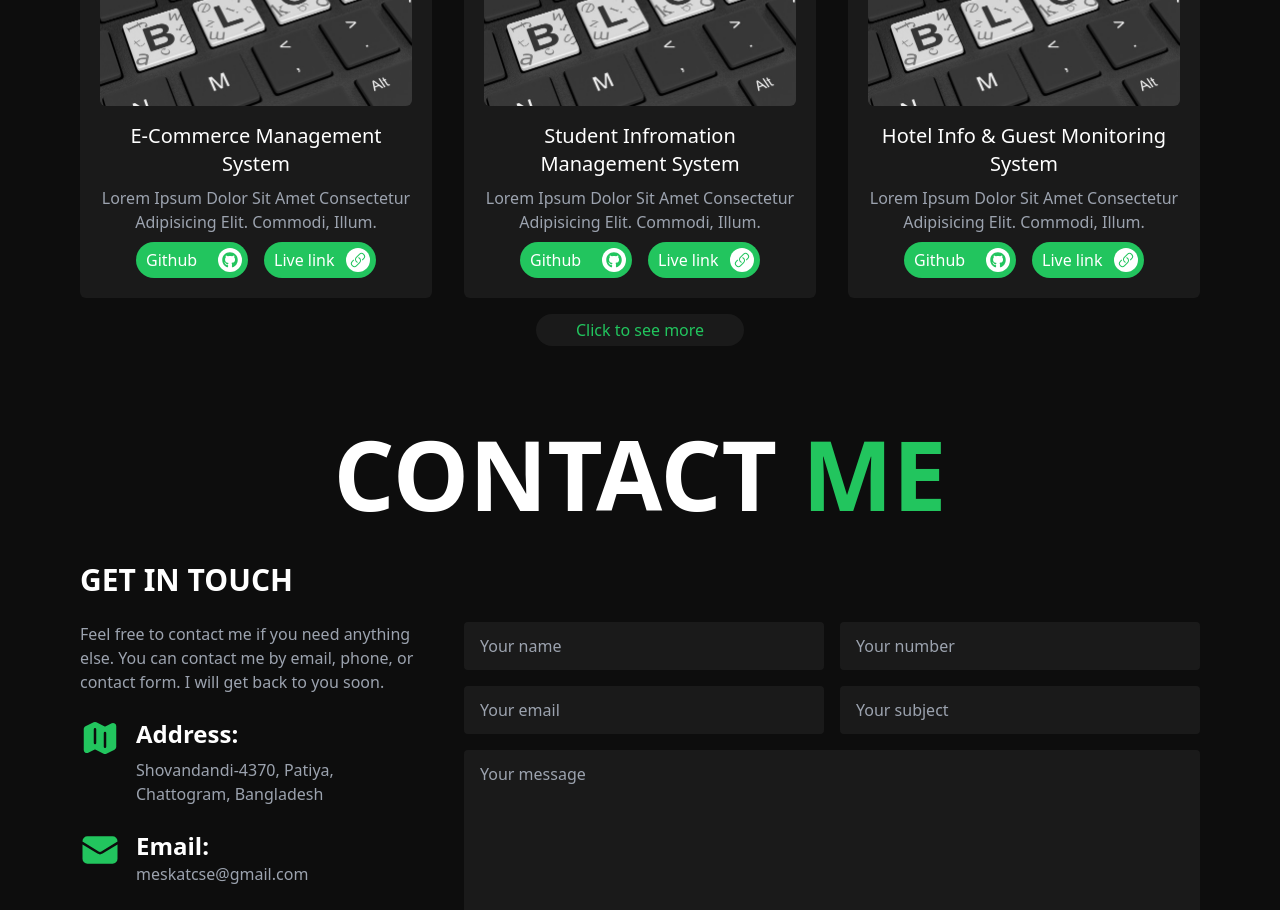
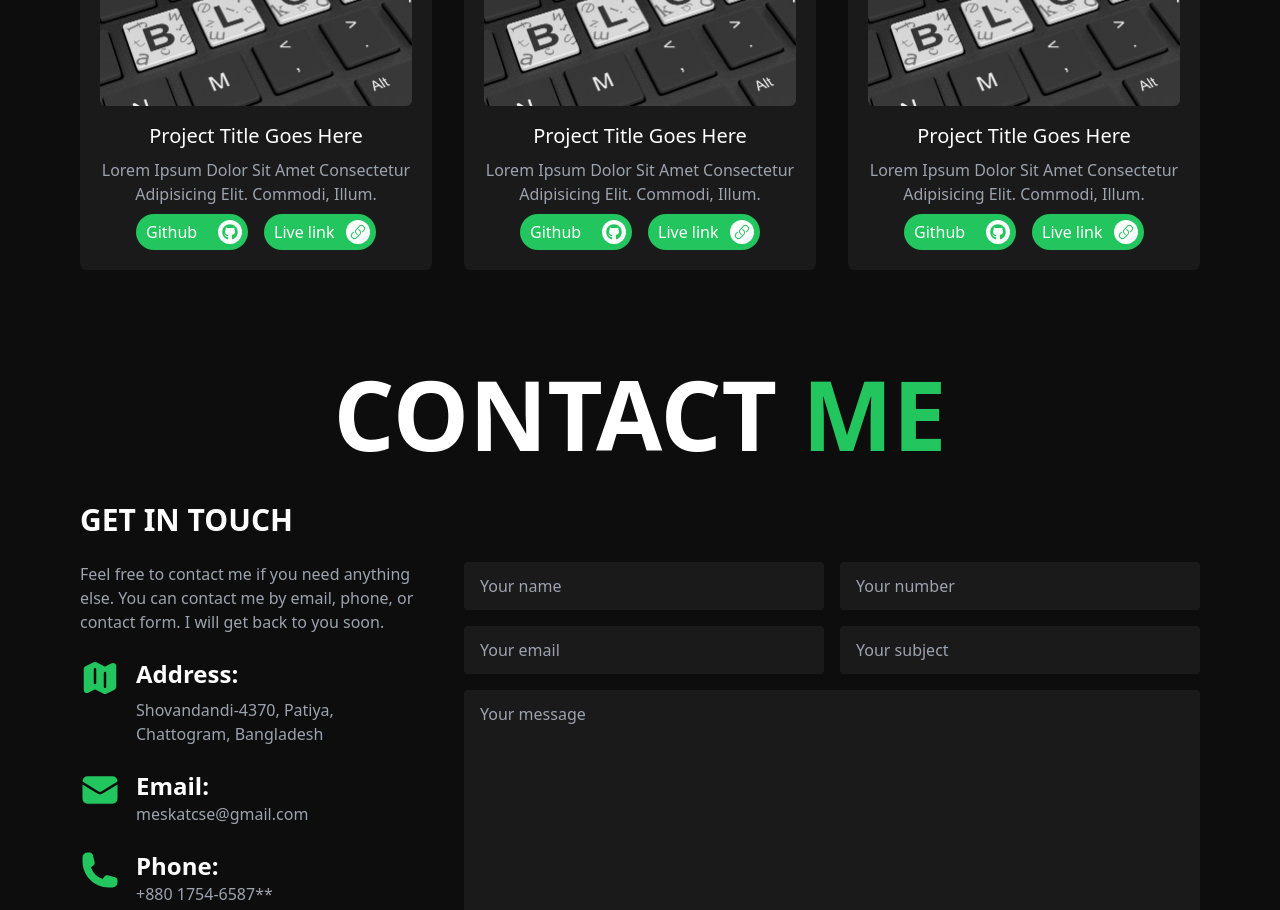
Before and after one commit to iammeskat/iammeskat.github.io, a React (Create React App) app: page / in a window 1280 px wide. Shown: the part 2900-3810 px from the top of the page. Built offline with nearby package versions, Linux system fonts and the light colour scheme.

Commit message:
dummy data

```diff
--- a/src/data/workData.js
+++ b/src/data/workData.js
@@ -1,48 +1,67 @@
 export const workData = [
+    // {
+    //     title: "E-Commerce Management System",
+    //     img: "blog2.jpg",
+    //     description: "Lorem Ipsum Dolor Sit Amet Consectetur Adipisicing Elit. Commodi, Illum.",
+    //     github: "https://github.com/iammeskat/",
+    //     live: "#"
+    // },{
+    //     title: "Student Infromation Management System",
+    //     img: "blog2.jpg",
+    //     description: "Lorem Ipsum Dolor Sit Amet Consectetur Adipisicing Elit. Commodi, Illum.",
+    //     github: "https://github.com/iammeskat/",
+    //     live: "#"
+    // },{
+    //     title: "Hotel Info & Guest Monitoring System",
+    //     img: "blog2.jpg",
+    //     description: "Lorem Ipsum Dolor Sit Amet Consectetur Adipisicing Elit. Commodi, Illum.",
+    //     github: "https://github.com/iammeskat/",
+    //     live: "#"
+    // },{
+    //     title: "E-Commerce Web Template",
+    //     img: "blog2.jpg",
+    //     description: "Lorem Ipsum Dolor Sit Amet Consectetur Adipisicing Elit. Commodi, Illum.",
+    //     github: "https://github.com/iammeskat/",
+    //     live: "#"
+    // },{
+    //     title: "E-Commerce Web Admin Template",
+    //     img: "blog2.jpg",
+    //     description: "Lorem Ipsum Dolor Sit Amet Consectetur Adipisicing Elit. Commodi, Illum.",
+    //     github: "https://github.com/iammeskat/",
+    //     live: "#"
+    // },{
+    //     title: "CarMe UI Project",
+    //     img: "blog2.jpg",
+    //     description: "Lorem Ipsum Dolor Sit Amet Consectetur Adipisicing Elit. Commodi, Illum.",
+    //     github: "https://github.com/iammeskat/",
+    //     live: "#"
+    // },{
+    //     title: "My Personal Portfolio",
+    //     img: "blog2.jpg",
+    //     description: "Lorem Ipsum Dolor Sit Amet Consectetur Adipisicing Elit. Commodi, Illum.",
+    //     github: "https://github.com/iammeskat/",
+    //     live: "#"
+    // },{
+    //     title: "E-Commerce Web Template",
+    //     img: "blog2.jpg",
+    //     description: "Lorem Ipsum Dolor Sit Amet Consectetur Adipisicing Elit. Commodi, Illum.",
+    //     github: "https://github.com/iammeskat/",
+    //     live: "#"
+    // },
     {
-        title: "E-Commerce Management System",
+        title: "Project Title Goes Here",
         img: "blog2.jpg",
         description: "Lorem Ipsum Dolor Sit Amet Consectetur Adipisicing Elit. Commodi, Illum.",
         github: "https://github.com/iammeskat/",
         live: "#"
     },{
-        title: "Student Infromation Management System",
+        title: "Project Title Goes Here",
         img: "blog2.jpg",
         description: "Lorem Ipsum Dolor Sit Amet Consectetur Adipisicing Elit. Commodi, Illum.",
         github: "https://github.com/iammeskat/",
         live: "#"
     },{
-        title: "Hotel Info & Guest Monitoring System",
-        img: "blog2.jpg",
-        description: "Lorem Ipsum Dolor Sit Amet Consectetur Adipisicing Elit. Commodi, Illum.",
-        github: "https://github.com/iammeskat/",
-        live: "#"
-    },{
-        title: "E-Commerce Web Template",
-        img: "blog2.jpg",
-        description: "Lorem Ipsum Dolor Sit Amet Consectetur Adipisicing Elit. Commodi, Illum.",
-        github: "https://github.com/iammeskat/",
-        live: "#"
-    },{
-        title: "E-Commerce Web Admin Template",
-        img: "blog2.jpg",
-        description: "Lorem Ipsum Dolor Sit Amet Consectetur Adipisicing Elit. Commodi, Illum.",
-        github: "https://github.com/iammeskat/",
-        live: "#"
-    },{
-        title: "CarMe UI Project",
-        img: "blog2.jpg",
-        description: "Lorem Ipsum Dolor Sit Amet Consectetur Adipisicing Elit. Commodi, Illum.",
-        github: "https://github.com/iammeskat/",
-        live: "#"
-    },{
-        title: "My Personal Portfolio",
-        img: "blog2.jpg",
-        description: "Lorem Ipsum Dolor Sit Amet Consectetur Adipisicing Elit. Commodi, Illum.",
-        github: "https://github.com/iammeskat/",
-        live: "#"
-    },{
-        title: "E-Commerce Web Template",
+        title: "Project Title Goes Here",
         img: "blog2.jpg",
         description: "Lorem Ipsum Dolor Sit Amet Consectetur Adipisicing Elit. Commodi, Illum.",
         github: "https://github.com/iammeskat/",
```
